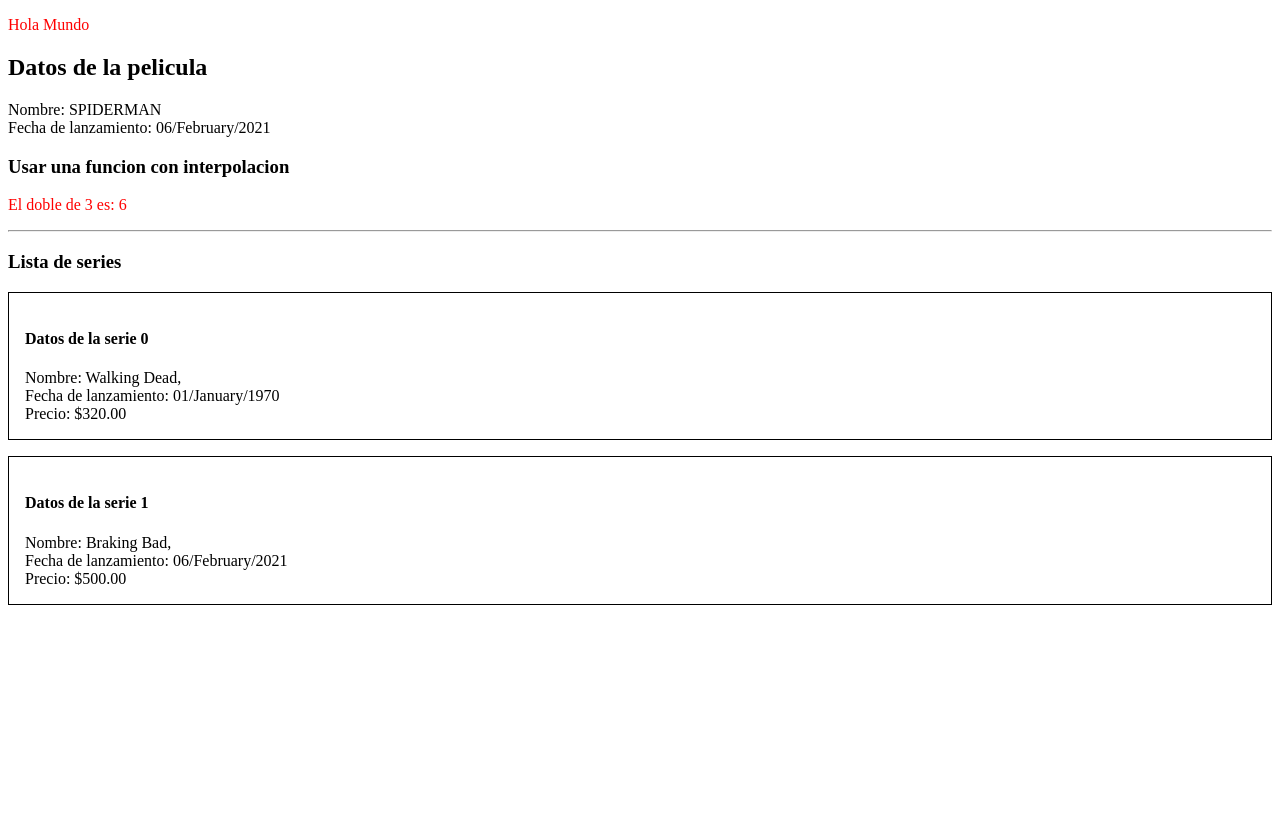
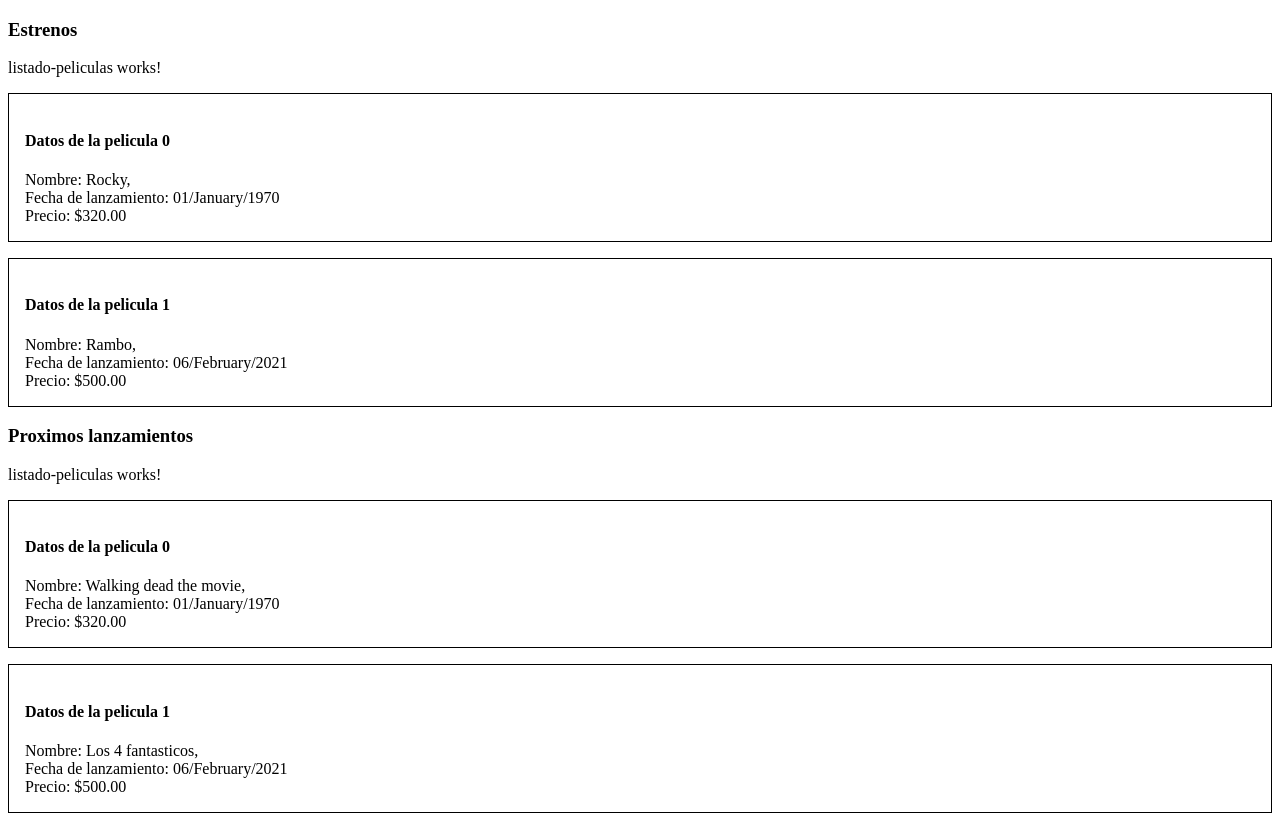
Before and after one commit to gonzalog85/AngularPeliculasFrontEnd, an Angular app: page / in a window 1280 px wide. Shown: the top 814 px of the page. Built offline with nearby package versions, Linux system fonts and the light colour scheme.

Commit message:
Creacion de componente listado-personas

```diff
--- a/src/app/app.component.css
+++ b/src/app/app.component.css
@@ -1,9 +1,3 @@
 p{
   color: red;
 }
-
-.series-contenedor{
-  border: 1px solid black;
-  margin-bottom: 1rem;
-  padding: 1rem;
-}
--- a/src/app/app.component.html
+++ b/src/app/app.component.html
@@ -1,3 +1,5 @@
+
+<!--
 <p>Hola Mundo</p>
 
 <h2>Datos de la pelicula</h2>
@@ -6,26 +8,12 @@
 
 <h3>Usar una funcion con interpolacion</h3>
 <p>El doble de 3 es: {{duplicarValor(3)}}</p>
+-->
 
-<hr />
+<h3>Estrenos</h3>
 
-<h3>Lista de series</h3>
+<app-listado-peliculas [peliculas] = 'peliculasEstrenos'></app-listado-peliculas>
 
-<div *ngIf="!series">
-  <img src="https://media4.giphy.com/media/3oEjI6SIIHBdRxXI40/200.gif" />
-</div>
+<h3>Proximos lanzamientos</h3>
 
-<div *ngIf="series?.length === 0">
-  <p>No hay series para mostrar</p>
-</div>
-
-<div *ngIf="series && series.length > 0">
-  <div *ngFor="let serie of series, let i = index" class="series-contenedor">
-    <h4>Datos de la serie {{i}}</h4>
-    <div>
-      Nombre: {{serie.nombre}},
-    </div>
-    <div>Fecha de lanzamiento: {{serie.fechaLanzamiento | date:'dd/MMMM/yyyy'}}</div>
-    <div>Precio: {{serie.precio | currency}}</div>
-  </div>
-</div>
+<app-listado-peliculas [peliculas] = 'proximosLanzamientos'></app-listado-peliculas>
--- a/src/app/app.component.ts
+++ b/src/app/app.component.ts
@@ -8,21 +8,42 @@ import { Component, OnInit } from '@angular/core';
 export class AppComponent implements OnInit {
   ngOnInit(): void {
     setTimeout(() => {
-      this.series = [{
-        nombre: 'Walking Dead',
+      this.peliculasEstrenos = [{
+        nombre: 'Rocky',
         fechaLanzamiento: new Date(26 / 12 / 20),
         precio: 320
       },
       {
-        nombre: 'Braking Bad',
+        nombre: 'Rambo',
+        fechaLanzamiento: new Date(),
+        precio: 500
+      }]
+    }, 1000);
+
+    setTimeout(() => {
+      this.proximosLanzamientos = [{
+        nombre: 'Walking dead the movie',
+        fechaLanzamiento: new Date(26 / 12 / 20),
+        precio: 320
+      },
+      {
+        nombre: 'Los 4 fantasticos',
+        fechaLanzamiento: new Date(),
+        precio: 500
+      },
+      {
+        nombre: 'Thor',
         fechaLanzamiento: new Date(),
         precio: 500
       }]
     }, 1000);
   }
 
-  series: any;
+  peliculasEstrenos:any;
+  proximosLanzamientos: any;
 
+
+/*
   title = 'front-end';
 
   pelicula = {
@@ -33,4 +54,5 @@ export class AppComponent implements OnInit {
   duplicarValor(valor: number): number {
     return valor * 2;
   }
+  */
 }
--- a/src/app/app.module.ts
+++ b/src/app/app.module.ts
@@ -3,10 +3,12 @@ import { BrowserModule } from '@angular/platform-browser';
 
 import { AppRoutingModule } from './app-routing.module';
 import { AppComponent } from './app.component';
+import { ListadoPeliculasComponent } from './peliculas/listado-peliculas/listado-peliculas.component';
 
 @NgModule({
   declarations: [
-    AppComponent
+    AppComponent,
+    ListadoPeliculasComponent
   ],
   imports: [
     BrowserModule,
--- /dev/null
+++ b/src/app/peliculas/listado-peliculas/listado-peliculas.component.css
@@ -0,0 +1,5 @@
+.peliculas-contenedor{
+  border: 1px solid black;
+  margin-bottom: 1rem;
+  padding: 1rem;
+}
--- /dev/null
+++ b/src/app/peliculas/listado-peliculas/listado-peliculas.component.html
@@ -0,0 +1,19 @@
+<p>listado-peliculas works!</p>
+<div *ngIf="!peliculas">
+  <img src="https://media4.giphy.com/media/3oEjI6SIIHBdRxXI40/200.gif" />
+</div>
+
+<div *ngIf="peliculas?.length === 0">
+  <p>No hay peliculas para mostrar</p>
+</div>
+
+<div *ngIf="peliculas && peliculas.length > 0">
+  <div *ngFor="let pelicula of peliculas, let i = index" class="peliculas-contenedor">
+    <h4>Datos de la pelicula {{i}}</h4>
+    <div>
+      Nombre: {{pelicula.nombre}},
+    </div>
+    <div>Fecha de lanzamiento: {{pelicula.fechaLanzamiento | date:'dd/MMMM/yyyy'}}</div>
+    <div>Precio: {{pelicula.precio | currency}}</div>
+  </div>
+</div>
--- /dev/null
+++ b/src/app/peliculas/listado-peliculas/listado-peliculas.component.ts
@@ -0,0 +1,19 @@
+import { Component, Input, OnInit } from '@angular/core';
+
+@Component({
+  selector: 'app-listado-peliculas',
+  templateUrl: './listado-peliculas.component.html',
+  styleUrls: ['./listado-peliculas.component.css']
+})
+export class ListadoPeliculasComponent implements OnInit {
+
+  constructor() { }
+
+  @Input()
+  peliculas:any;
+
+
+  ngOnInit(): void {
+  }
+
+}
```
Also changed, not shown: 1 other file (tests, documents, lock files or other folders).
